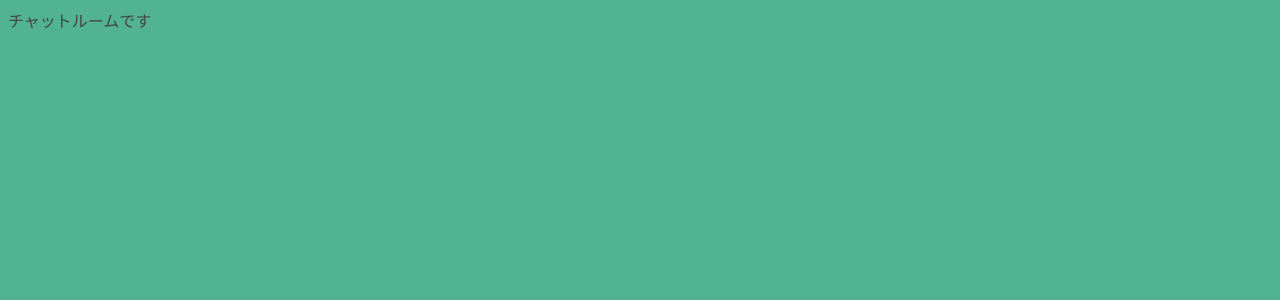
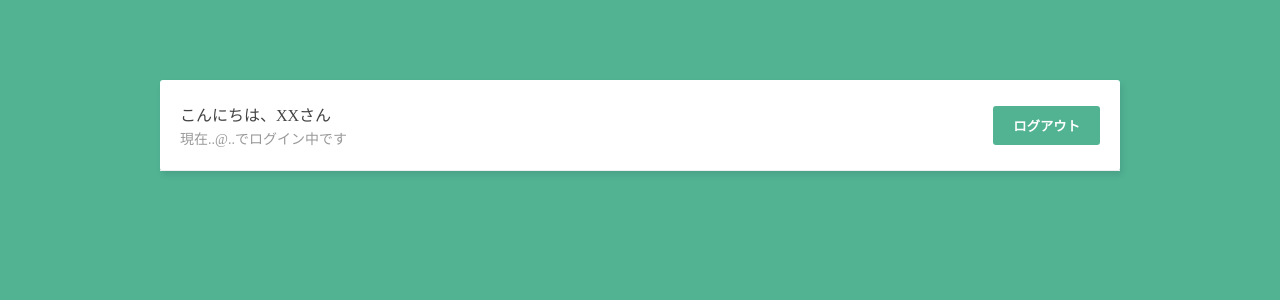
Before and after one commit to hiro-moto-freak/live-chat, a Vue app in the folder live-chat-vuejs/: page /chatroom in a window 1280 px wide. Shown: the top 300 px of the page. Built offline with nearby package versions, Linux system fonts and the light colour scheme.

Commit message:
ナビバーの作成

```diff
--- /dev/null
+++ b/live-chat-vuejs/src/components/NavBar.vue
@@ -0,0 +1,32 @@
+<template>
+  <nav>
+    <div>
+      <p>こんにちは、XXさん</p>
+      <p class="email">現在..@..でログイン中です</p>
+    </div>
+    <button>ログアウト</button>
+  </nav>
+</template>
+
+<script>
+export default {};
+</script>
+
+<style scoped>
+nav {
+  padding: 20px;
+  border-bottom: 1px solid #eee;
+  display: flex;
+  justify-content: space-between;
+  align-items: center;
+}
+nav p {
+  margin: 2px auto;
+  font-size: 16px;
+  color: #444;
+}
+nav p.email {
+  font-size: 14px;
+  color: #999;
+}
+</style>
--- a/live-chat-vuejs/src/views/ChatRoom.vue
+++ b/live-chat-vuejs/src/views/ChatRoom.vue
@@ -1,9 +1,15 @@
 <template>
-  <div>チャットルームです</div>
+  <div class="container">
+    <NavBar />
+  </div>
 </template>
 
 <script>
-export default {};
+import NavBar from "../components/NavBar.vue";
+
+export default {
+  components: { NavBar },
+};
 </script>
 
 <style scoped>
```
